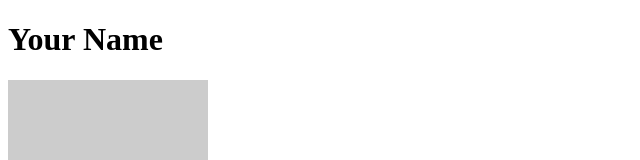
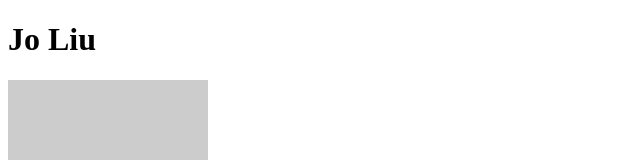
Before and after one commit to jingchliu/joooliu.github.io, a plain HTML site: page index.html in a window 1280 px wide. Shown: the top 160 px of the page, without its empty margins (0-640 px from the left). Drawn offline with Linux system fonts and the light colour scheme; placeholder pictures from the web are drawn by us.

Commit message:
Updated index.html

```diff
--- a/index.html
+++ b/index.html
@@ -2,11 +2,11 @@
 <html lang="en-us">
 <head>
   <meta charset="UTF-8">
-  <title>Activity 1: Basic HTML Bio</title>
+  <title>Jo's Bio Page</title>
 </head>
 <body>
-  <h1>Your Name</h1>
-  <img src="https://placehold.it/200x200" alt="Your Name">
+  <h1>Jo Liu</h1>
+  <img src="https://placehold.it/200x200" alt="Jo">
   <p>Write a short paragraph about yourself or some placeholder text.</p>
   <p>A second short paragraph about yourself or some placeholder text.</p>
   <ul>
```
